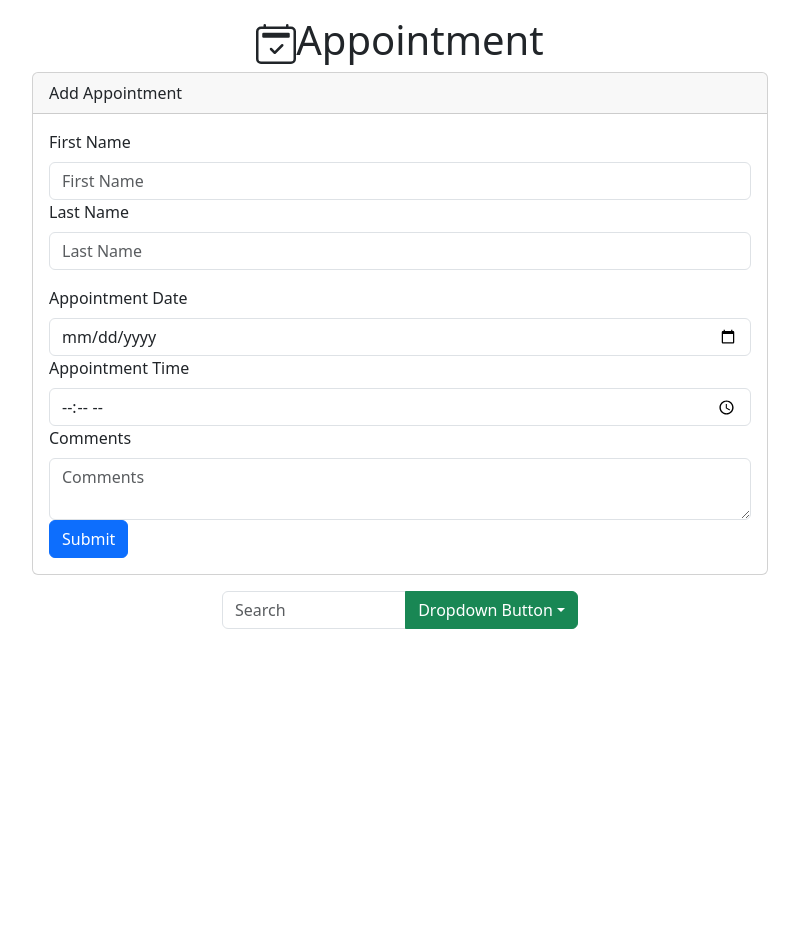
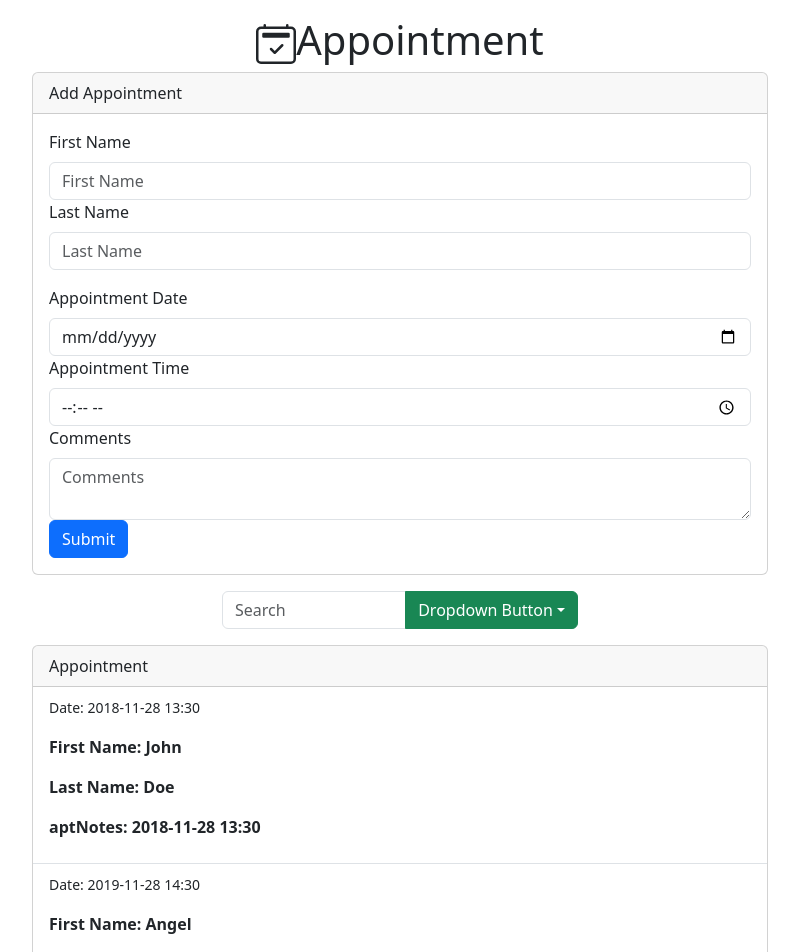
Before and after one commit to iyanuloluwa-Miracle/React_Project, a React (Vite) app: page / in a window 1280 px wide. Shown: the top 952 px of the page, without its empty margins (240-1039 px from the left). Before the commit the page ends 800 px from the top, so only its background shows below. Built offline with nearby package versions, Linux system fonts and the light colour scheme.

Commit message:
feat:add appointment feature

```diff
--- /dev/null
+++ b/data.json
@@ -0,0 +1,35 @@
+[
+    {
+        "id":0,
+        "firstName":"John",
+        "lastName":"Doe",
+        "aptDate":"2018-11-28 13:30",
+        "aptNotes":"Hi, I'm John Doe!"
+    },
+
+    {
+        "id":1,
+        "firstName":"Angel",
+        "lastName":"Smith",
+        "aptDate":"2019-11-28 14:30",
+        "aptNotes":"Hi, I'm Angel Smith!"
+    },
+
+    {
+        "id":2,
+        "firstName":"Ten",
+        "lastName":"Doe",
+        "aptDate":"2020-11-28 16:30",
+        "aptNotes":"Hi, I'm Ten Doe!"
+    },
+    {
+        "id":3,
+        "firstName":"Ten",
+        "lastName":"Ten",
+        "aptDate":"2020-11-28 16:30",
+        "aptNotes":"Hi, I'm Ten Ten!"
+    }
+
+
+
+]
--- a/src/App.jsx
+++ b/src/App.jsx
@@ -1,9 +1,11 @@
 import "./App.css";
 import "bootstrap/dist/css/bootstrap.min.css";
 import { BsCalendar2Check } from "react-icons/bs";
-import { Container, Row, Col } from "react-bootstrap";
+import { Container, Row, Col, Card, ListGroup, ListGroupItem  } from "react-bootstrap";
 import Search from "./components/Search";
 import AddAppointment from "./components/AddAppointments";
+import appointmentList from '../data.json'
+import AppointmentInfo from "./components/AppointmentInfo";
 function App() {
   return (
     <div>
@@ -27,6 +29,20 @@ function App() {
           </Col>
         </Row>
 
+        <Row className="justify-content-center">
+          <Col md="8">
+            <Card className="mb-3">
+              <Card.Header>Appointment</Card.Header>
+              <ListGroup variant="flush">
+                {appointmentList.map(appointment =>(
+                  <AppointmentInfo key={appointment.id} appointment={appointment}/>
+                ))}
+              </ListGroup>
+
+            </Card>
+          </Col>
+        </Row>
+
       </Container>
     </div>
   );
--- /dev/null
+++ b/src/components/AppointmentInfo.jsx
@@ -0,0 +1,23 @@
+import {ListGroup} from "react-bootstrap";
+const AppointmentInfo = ({appointment}) => {
+  return (
+    <>
+      <ListGroup.Item>
+        <p>
+          <small>Date: {appointment.aptDate}</small>
+        </p>
+        <p>
+          <strong>First Name: {appointment.firstName}</strong>
+        </p>
+        <p>
+          <strong>Last Name: {appointment.lastName}</strong>
+        </p>
+        <p>
+          <strong>aptNotes: {appointment.aptDate}</strong>
+        </p>
+      </ListGroup.Item>
+    </>
+  );
+};
+
+export default AppointmentInfo;
```
